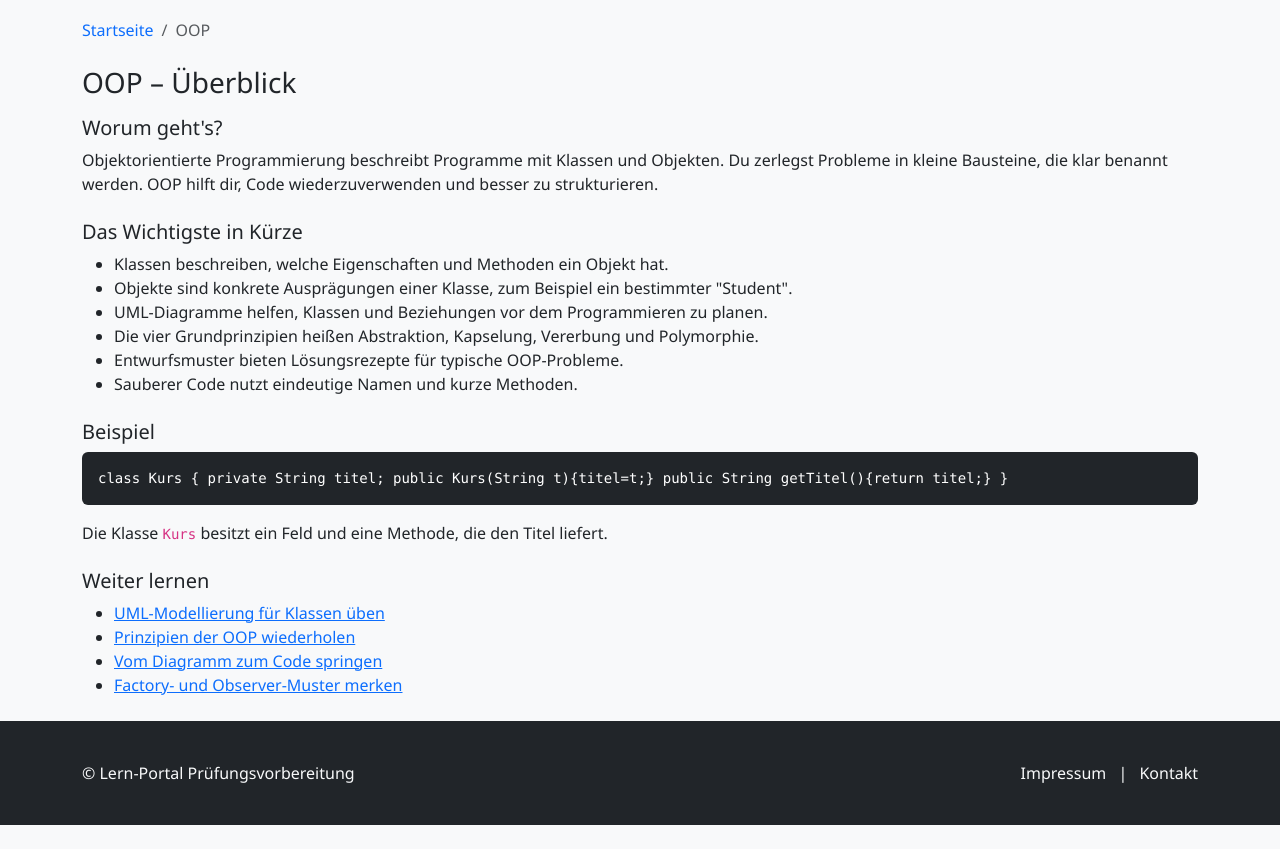
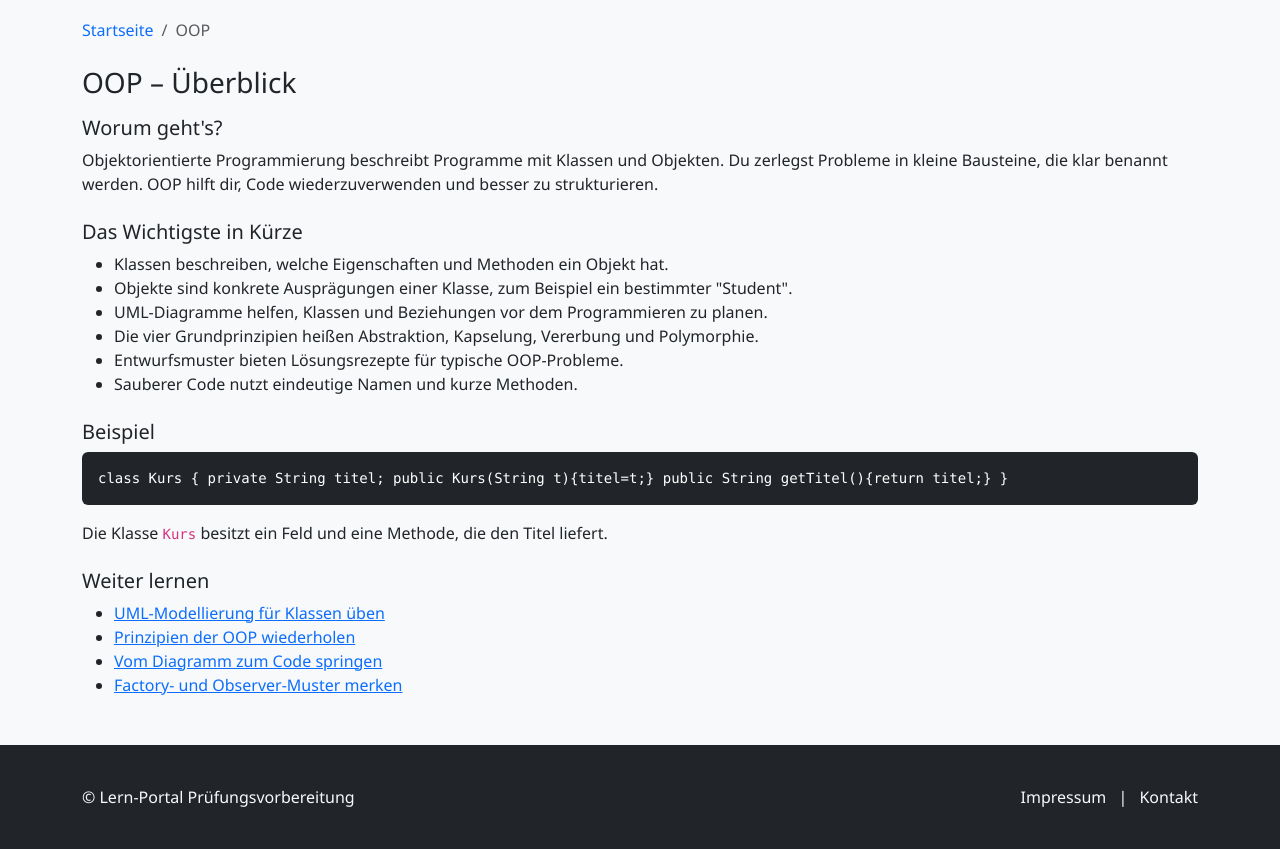
Before and after one commit to NiyaziGumus/LearningWebsite, a plain HTML site: page 1_OOP/index.html in a window 1280 px wide. Shown: the part 64-913 px from the top of the page. Before the commit the page ends 889 px from the top, so only its background shows below. Drawn offline with nearby package versions, Linux system fonts and the light colour scheme.

Commit message:
Refactor CSS for layout adjustments in Lern-Portal

```diff
--- a/assets/css/main.css
+++ b/assets/css/main.css
@@ -1,11 +1,20 @@
 /* main.css - kleine Anpassungen für das Lern-Portal */
+html,
+body {
+  height: 100%;
+}
+
 body {
   font-family: "Segoe UI", Roboto, Arial, sans-serif;
   background-color: #f8f9fa;
+  min-height: 100vh;
+  display: flex;
+  flex-direction: column;
 }
 
 main {
   min-height: 60vh;
+  flex: 1 0 auto;
 }
 
 .card-hover {
@@ -102,6 +111,7 @@ footer {
   background: #212529;
   color: #f8f9fa;
   padding: 1.5rem 0;
+  margin-top: auto;
 }
 
 footer a {
```
